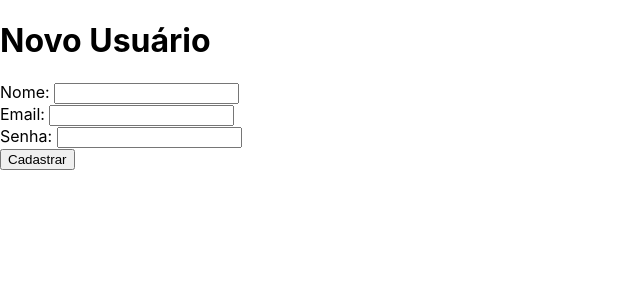
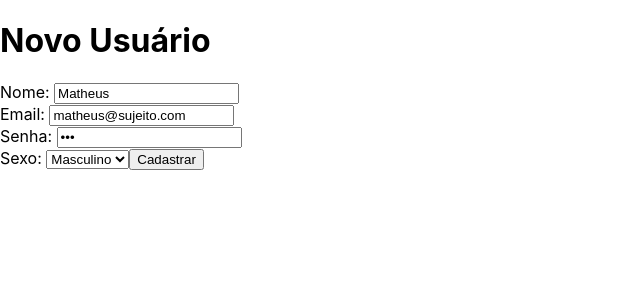
Before and after one commit to GabrielSoaresGomes/ReactJS-do-Zero-ao-Avancado, a React (Create React App) app in the folder meusite/: page / in a window 1280 px wide. Shown: the top 300 px of the page, without its empty margins (0-640 px from the left). Built offline with nearby package versions, Linux system fonts and the light colour scheme.

Commit message:
Otimizando o change de um form

```diff
--- a/meusite/src/App.js
+++ b/meusite/src/App.js
@@ -5,31 +5,21 @@
     constructor(props) {
         super(props)
         this.state = {
-            nome:"",
-            email:"",
-            senha:"",
-            error:"",
+            form: {
+                nome: "Matheus",
+                email: "matheus@sujeito.com",
+                senha:"123",
+                sexo: "masculino",
+            }
         }
-        this.mudarNome = this.mudarNome.bind(this)
-        this.cadastrar = this.cadastrar.bind(this)
+
+        this.dadosForm = this.dadosForm.bind(this)
     }
 
-    cadastrar(event) {
-        const {nome, email, senha} = this.state
-
-        if(nome !== '' && email !== '' && senha !== ""){
-            alert(`Nome: ${nome} \nEmail: ${email} \nSenha: ${senha}`)
-        }else {
-            this.setState({"error": "Opa, esqueceu de preencher algo!"})
-        }
-
-
-
-        event.preventDefault()
-    }
-
-    mudarNome(e) {
-        this.setState({'nome':e.target.value})
+    dadosForm(e){
+        let form = this.state.form
+        form[e.target.name] = e.target.value
+        this.setState({form: form})
     }
 
     render() {
@@ -39,12 +29,19 @@
                {this.state.error && <p>{this.state.error}</p> }
                <form onSubmit={this.cadastrar}>
                    <label for="nome">Nome: </label>
-                   <input type="text" name="nome" value={this.state.nome} onChange={this.mudarNome} /> <br/>
+                   <input type="text" name="nome" value={this.state.form.nome} onChange={this.dadosForm} /> <br/>
                    <label for="email">Email: </label>
-                   <input type="email" name='email' value={this.state.email} onChange={(e) => {this.setState({'email':e.target.value})}} /> <br/>
+                   <input type="email" name='email' value={this.state.form.email} onChange={this.dadosForm} /> <br/>
                    <label for="senha">Senha: </label>
-                   <input type="password" name='senha' value={this.state.senha} onChange={(e) => {this.setState({'senha': e.target.value})}} /> <br/>
+                   <input type="password" name='senha' value={this.state.form.senha} onChange={this.dadosForm} /> <br/>
+                   <label for="sexo">Sexo: </label>
+                   <select name='sexo' id='sexo' value={this.state.form.sexo} onChange={this.dadosForm}>
+                       <option value={"masculino"}>Masculino</option>
+                       <option value={"feminino"}>Feminino</option>
+                   </select>
                    <button type='submit'>Cadastrar</button>
+
+
 
                </form>
             </div>
```
